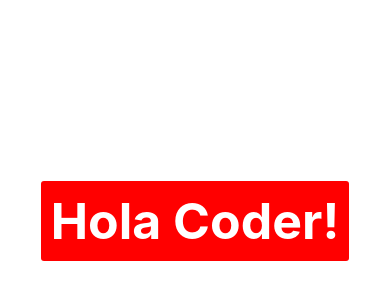
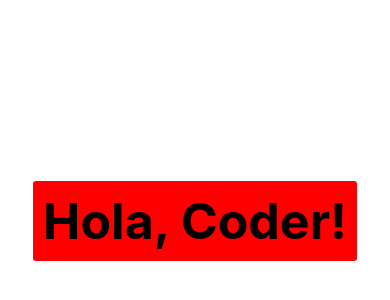
Before and after one commit to SantiagoArteche/react-native-coder, a React Native app: screen / in a window 390 px wide. Shown: the part 200-500 px from the top of the page. Built offline with nearby package versions, Linux system fonts and the light colour scheme.

Commit message:
Primer Desafio

```diff
--- a/App.js
+++ b/App.js
@@ -1,10 +1,10 @@
 import { StatusBar } from "expo-status-bar";
-import { StyleSheet, Text, View } from "react-native";
+import { StyleSheet, View, Text } from "react-native";
 
 export default function App() {
   return (
     <View style={styles.container}>
-      <Text style={styles.textStyles}>Hola Coder!</Text>
+      <Text style={styles.welcomeCoder}>Hola, Coder!</Text>
       <StatusBar style="auto" />
     </View>
   );
@@ -17,12 +17,12 @@ const styles = StyleSheet.create({
     alignItems: "center",
     justifyContent: "center",
   },
-  textStyles: {
+  welcomeCoder: {
     backgroundColor: "red",
     borderRadius: 3,
     padding: 10,
     marginBottom: 2,
-    color: "white",
+    color: "black",
     fontWeight: "bold",
     fontSize: 50,
   },
```
Also changed, not shown: src/components/Greeting/Greeting.jsx (added, +9 -0 lines).
